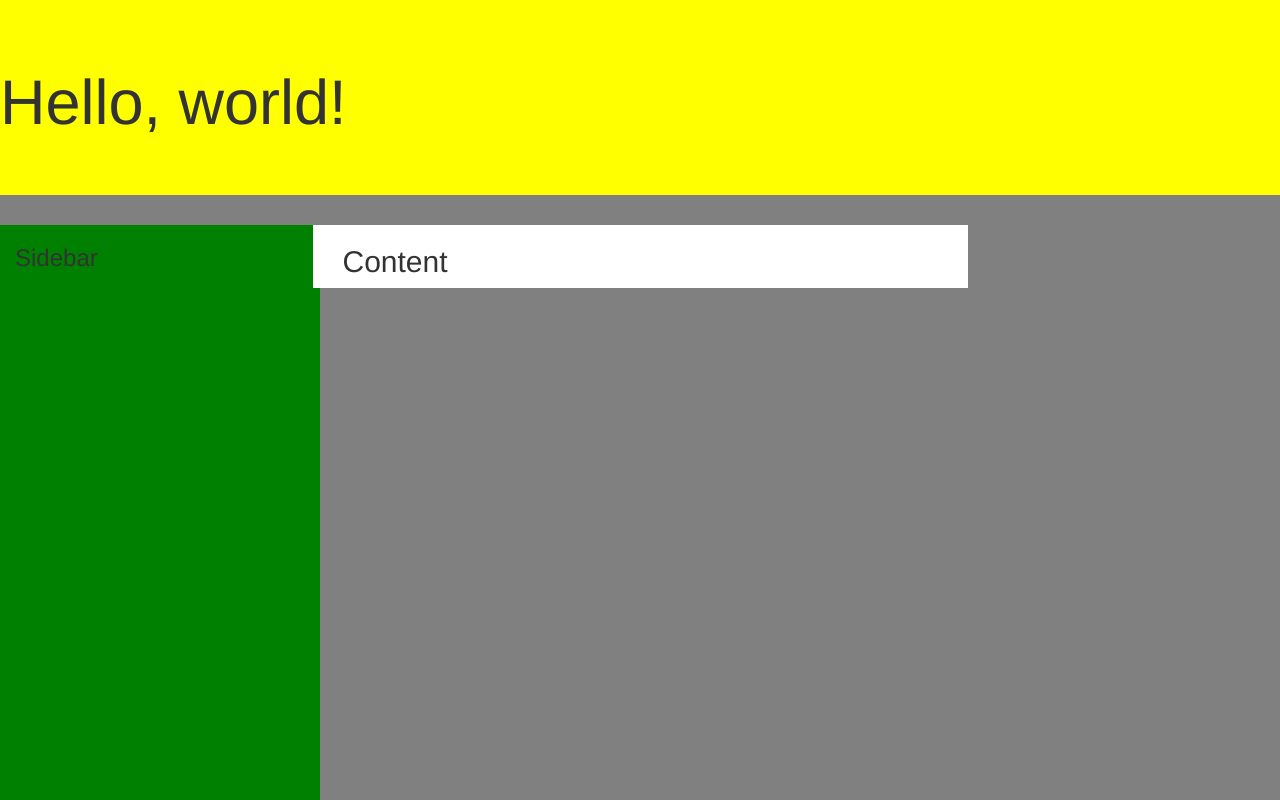
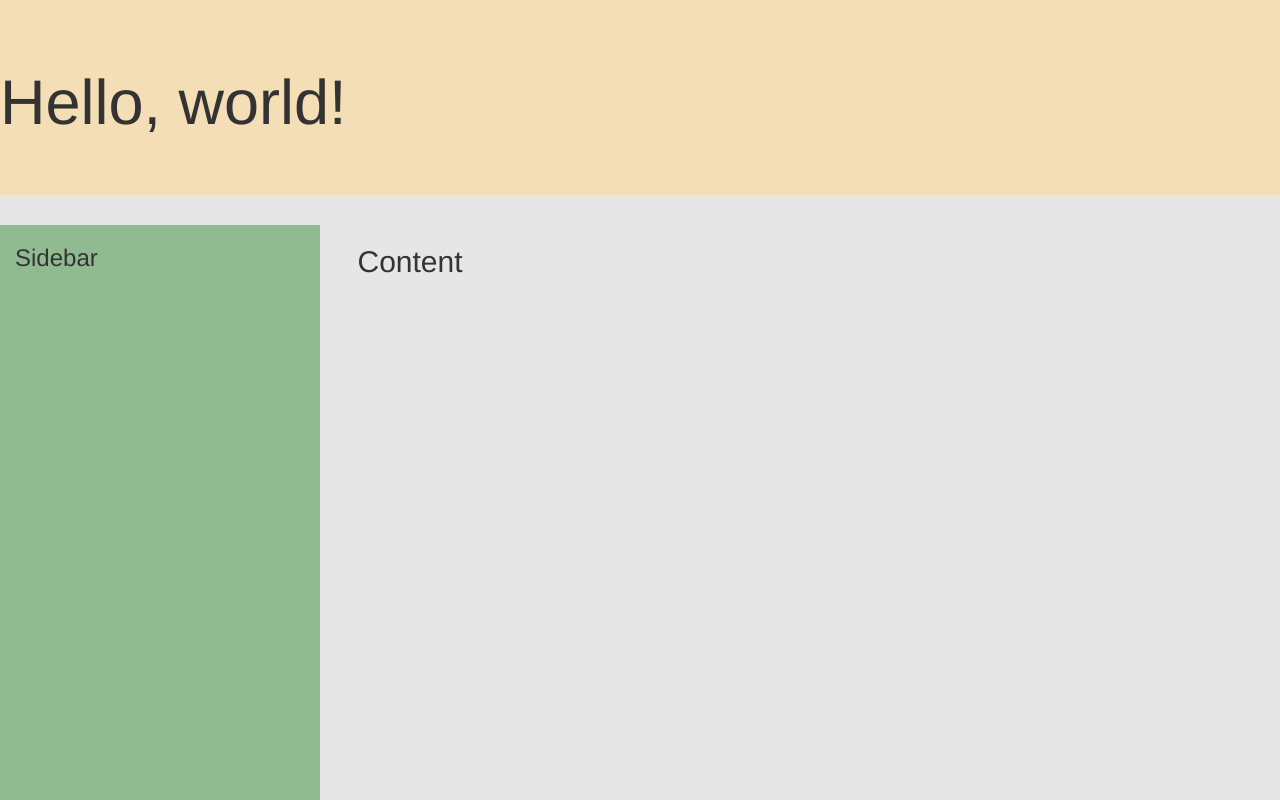
Before and after one commit to gitKrystan/PingPong-FizzBuzz, a plain HTML site: page index.html in a window 1280 px wide. Shown: the top 800 px of the page. Drawn offline with nearby package versions, Linux system fonts and the light colour scheme.

Commit message:
Update colors

```diff
--- a/css/styles.css
+++ b/css/styles.css
@@ -1,26 +1,26 @@
 body {
-    background-color: grey;
+    background-color: #e6e6e6;
 }
 
     @media (min-width: 992px) {
         body {
-            background-image: -webkit-linear-gradient(left, green 25%, grey 25%, grey 25%);
-            background-image: linear-gradient(left, green 25%, grey 25%, grey 25%);
+            background-image: -webkit-linear-gradient(left, #90bb90 25%, #e6e6e6 25%, #e6e6e6 25%);
+            background-image: linear-gradient(left, #90bb90 25%, #e6e6e6 25%, #e6e6e6 25%);
         }
     }
 
 .jumbotron {
-    background-color: yellow;
-    border-bottom: 30px solid grey;
+    background-color: #f4deb5;
+    border-bottom: 30px solid #e6e6e6;
     margin-bottom: 0px;
 }
 
-.main {
-    background-color: white;
+.main > .container {
+    padding-left: 30px;
 }
 
 .sidebar {
-    background-color: green;
+    background-color: #90bb90;
 }
 
     @media (min-width: 992) {
```
